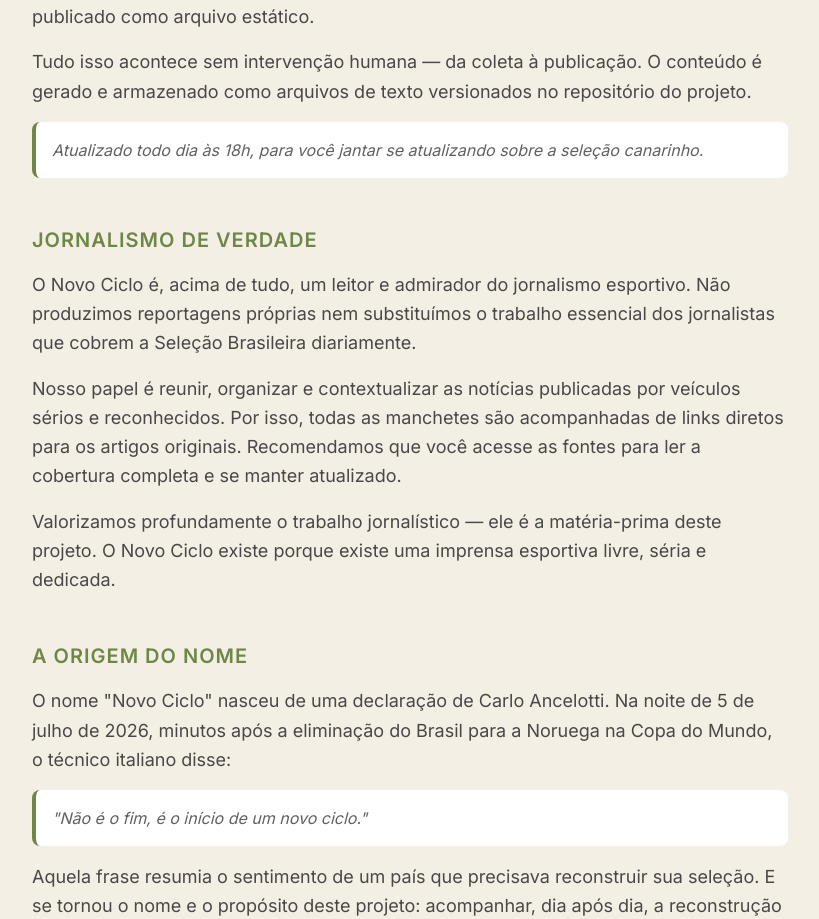
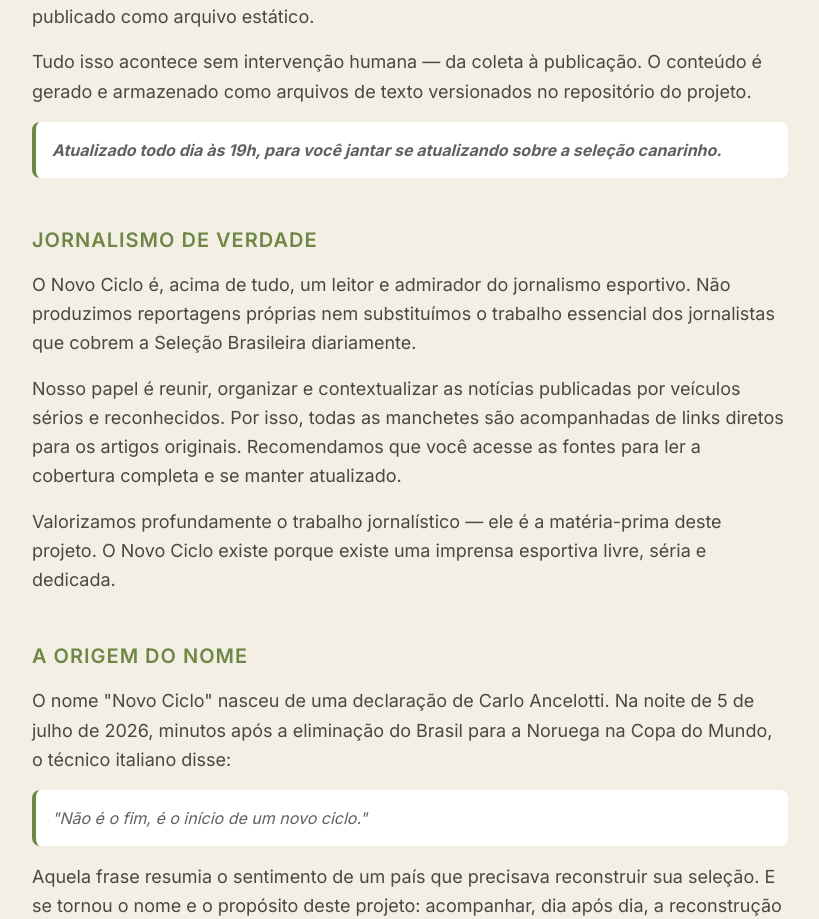
Before and after one commit to diogocvc/novociclo, a Next.js app: page /sobre in a window 1280 px wide. Shown: the part 790-1709 px from the top of the page, without its empty margins (230-1049 px from the left). Built offline with nearby package versions, Linux system fonts and the light colour scheme; no server answers.

Commit message:
chore: ajusta horário e negrito na página sobre, texto e data nas notícias do dia vazio

```diff
--- a/src/app/sobre/page.tsx
+++ b/src/app/sobre/page.tsx
@@ -44,8 +44,8 @@
             O conteúdo é gerado e armazenado como arquivos de texto versionados
             no repositório do projeto.
           </p>
-          <blockquote className="mt-4 p-4 bg-white rounded-md border-l-4 border-green-primary italic text-text/70">
-            Atualizado todo dia às 18h, para você jantar se atualizando sobre a
+          <blockquote className="mt-4 p-4 bg-white rounded-md border-l-4 border-green-primary font-bold italic text-text/70">
+            Atualizado todo dia às 19h, para você jantar se atualizando sobre a
             seleção canarinho.
           </blockquote>
         </section>
--- a/src/components/home/NoNewsToday.tsx
+++ b/src/components/home/NoNewsToday.tsx
@@ -1,4 +1,4 @@
-import { isSameDay } from "date-fns";
+import { isSameDay, format, parseISO } from "date-fns";
 import type { News } from "@/types";
 import NewsCard from "@/components/chapter/NewsCard";
 
@@ -17,20 +17,25 @@
   if (beforeUpdate) {
     message = "Até agora não temos novidades para hoje. Nosso site é atualizado diariamente, às 18h. Até lá, confira as notícias mais recentes:";
   } else if (isToday) {
-    message = "Não há nenhuma novidade do Novo Ciclo hoje, mas você pode se atualizar com as últimas notícias do dia:";
+    message = "Não há nenhuma novidade do Novo Ciclo hoje, mas você pode se atualizar com as últimas notícias:";
   } else {
     message = "Não houve notícias do Novo Ciclo neste dia. Veja o capítulo mais recente com notícias:";
   }
 
   return (
     <div>
-      <h1 className="text-[2.4rem] sm:text-[3rem] lg:text-[3.6rem] xl:text-[4.8rem] font-bold font-headline leading-[1.0] tracking-tight text-text/70 max-w-[820px]">
+      <h1 className="text-[1.92rem] sm:text-[2.4rem] lg:text-[2.88rem] xl:text-[3.84rem] font-bold font-headline leading-[1.0] tracking-tight text-text/70 max-w-[820px]">
         {message}
       </h1>
       {latestNews.length > 0 && (
         <div className="mt-10 grid grid-cols-1 sm:grid-cols-2 lg:grid-cols-3 gap-4">
           {latestNews.slice(0, 3).map((news) => (
-            <NewsCard key={news.id} news={news} />
+            <div key={news.id}>
+              <NewsCard news={news} />
+              <p className="mt-1 text-xs text-gray-medium">
+                Notícia publicada em {format(parseISO(news.data_publicacao), "dd/MM/yy")}
+              </p>
+            </div>
           ))}
         </div>
       )}
```
Also changed, not shown: 1 other file (tests, documents, lock files or other folders).
